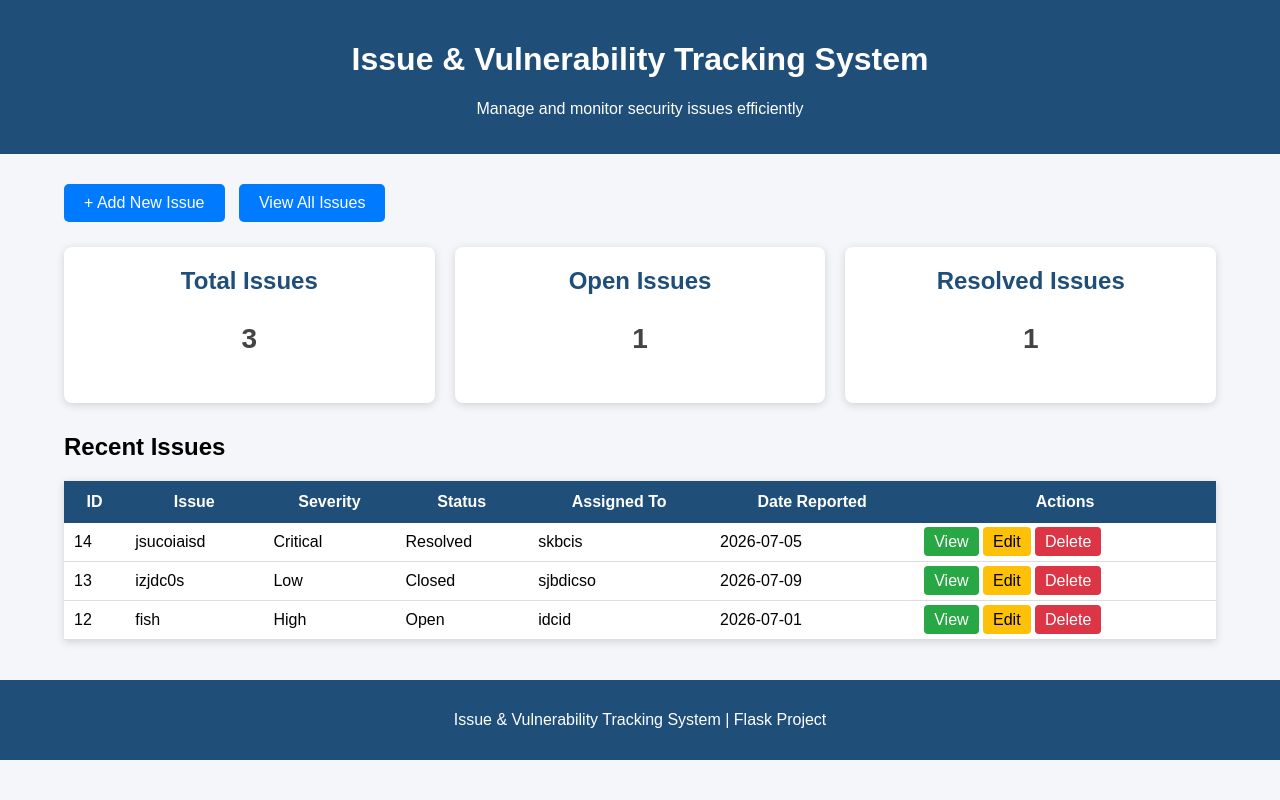
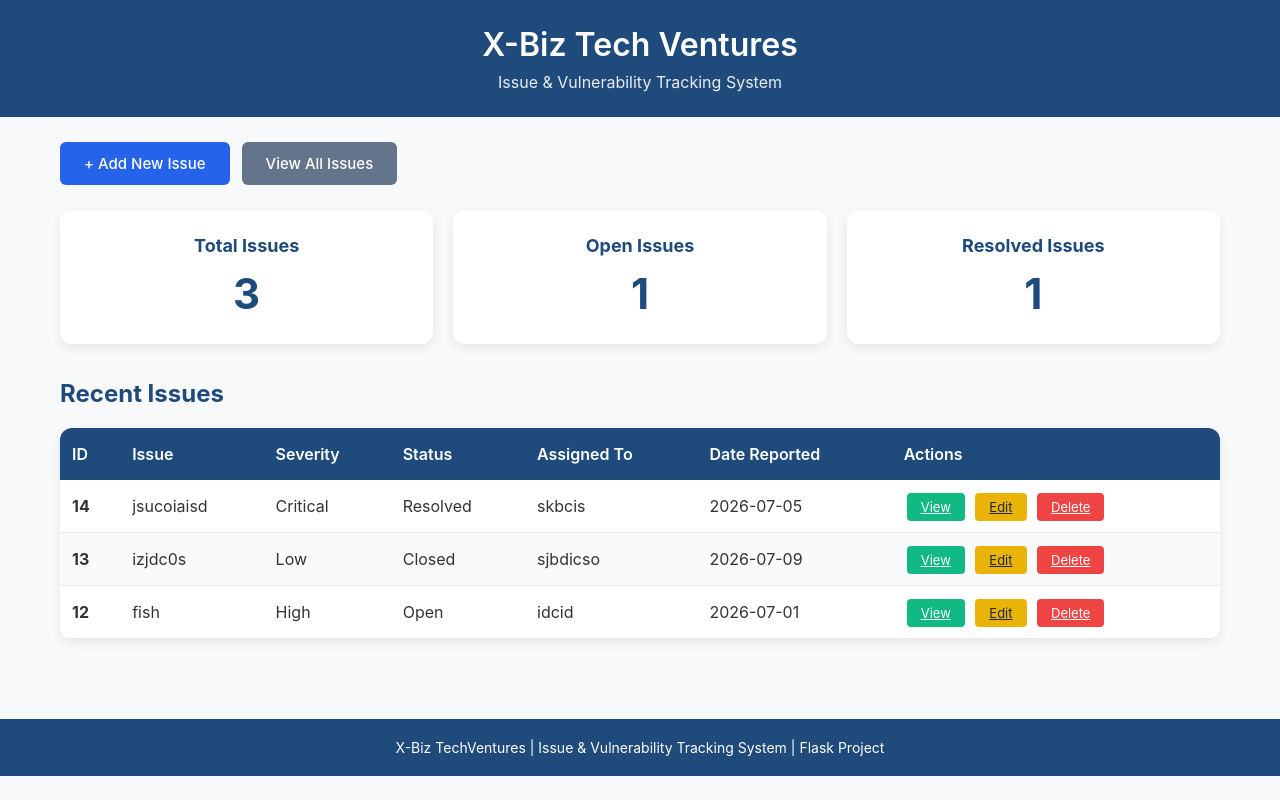
Before and after one commit to Khushig14/tracking-system, a Flask app: page / in a window 1280 px wide. Run offline with Flask 3, Linux system fonts and the light colour scheme; data comes from the database, SQL or seed files in the repository; both versions use the stored data as it was after the commit.

Commit message:
Redesign home html page

```diff
--- a/templates/home.html
+++ b/templates/home.html
@@ -5,63 +5,180 @@
     <meta name="viewport" content="width=device-width, initial-scale=1.0">
     <title>Issue & Vulnerability Tracking System</title>
     <style>
-        body { font-family: Arial, Helvetica, sans-serif; margin:0; background:#f4f6f9; }
-        header { background:#1f4e79; color:white; padding:20px; text-align:center; }
-        .container { width:90%; margin:auto; margin-top:30px; }
-        .buttons { margin-bottom:25px; }
+        * {
+            margin: 0;
+            padding: 0;
+            box-sizing: border-box;
+        }
+        body {
+            font-family: -apple-system, BlinkMacSystemFont, 'Segoe UI', Roboto, sans-serif;
+            background: #f8f9fa;
+            color: #333;
+        }
+        header {
+            background: #1e4a7c;
+            color: white;
+            padding: 25px 0;
+            text-align: center;
+        }
+        .header-content {
+            max-width: 1200px;
+            margin: 0 auto;
+            padding: 0 20px;
+        }
+        h1 {
+            font-size: 32px;
+            font-weight: 600;
+        }
+        .subtitle {
+            font-size: 16px;
+            opacity: 0.9;
+            margin-top: 8px;
+        }
+
+        .nav-buttons {
+            max-width: 1200px;
+            margin: 25px auto;
+            padding: 0 20px;
+            display: flex;
+            gap: 12px;
+        }
         .btn {
-            display:inline-block; padding:10px 20px; margin-right:10px;
-            background:#007bff; color:white; text-decoration:none; border-radius:5px;
+            padding: 12px 24px;
+            border: none;
+            border-radius: 6px;
+            font-size: 15px;
+            font-weight: 500;
+            cursor: pointer;
+            text-decoration: none;
+            display: inline-block;
         }
-        .btn:hover { background:#0056b3; }
-        .cards { display:flex; gap:20px; margin-bottom:30px; }
+        .btn-primary {
+            background: #2563eb;
+            color: white;
+        }
+        .btn-secondary {
+            background: #64748b;
+            color: white;
+        }
+
+        .container {
+            max-width: 1200px;
+            margin: 0 auto;
+            padding: 0 20px;
+        }
+
+        .stats {
+            display: flex;
+            gap: 20px;
+            margin-bottom: 35px;
+        }
         .card {
-            flex:1; background:white; padding:20px; text-align:center;
-            border-radius:8px; box-shadow:0 2px 8px rgba(0,0,0,0.15);
+            flex: 1;
+            background: white;
+            padding: 25px;
+            border-radius: 12px;
+            box-shadow: 0 4px 12px rgba(0,0,0,0.08);
+            text-align: center;
         }
-        .card h2 { margin:0; color:#1f4e79; }
-        .card p { font-size:28px; font-weight:bold; color:#444; }
-        table { width:100%; border-collapse:collapse; background:white; box-shadow:0 2px 8px rgba(0,0,0,0.15); }
-        th { background:#1f4e79; color:white; padding:12px; }
-        td { padding:10px; text-align:left; border-bottom:1px solid #ddd; }
-        tr:hover { background:#f2f2f2; }
-        .view { background:#28a745; color:white; padding:6px 10px; text-decoration:none; border-radius:4px; }
-        .view:hover { background:#218838; }
-        .edit { background:#ffc107; color:black; padding:6px 10px; text-decoration:none; border-radius:4px; }
-        .edit:hover { background:#e0a800; }
-        .delete { background:#dc3545; color:white; padding:6px 10px; text-decoration:none; border-radius:4px; }
-        .delete:hover { background:#c82333; }
-        footer { margin-top:40px; background:#1f4e79; color:white; text-align:center; padding:15px; }
+        .card h3 {
+            color: #1e4a7c;
+            font-size: 18px;
+            margin-bottom: 12px;
+        }
+        .card p {
+            font-size: 42px;
+            font-weight: 700;
+            color: #1e4a7c;
+            margin: 0;
+        }
+
+        h2 {
+            color: #1e4a7c;
+            margin-bottom: 20px;
+            font-size: 24px;
+        }
+
+        table {
+            width: 100%;
+            border-collapse: collapse;
+            background: white;
+            border-radius: 12px;
+            overflow: hidden;
+            box-shadow: 0 4px 12px rgba(0,0,0,0.08);
+        }
+        th {
+            background: #1e4a7c;
+            color: white;
+            padding: 16px 12px;
+            text-align: left;
+            font-weight: 600;
+        }
+        td {
+            padding: 16px 12px;
+            border-bottom: 1px solid #e5e7eb;
+        }
+        tr:nth-child(even) {
+            background: #f8fafc;
+        }
+        tr:hover {
+            background: #f1f5f9;
+        }
+
+        .btn-small {
+            padding: 6px 14px;
+            font-size: 13px;
+            border-radius: 4px;
+            margin: 0 3px;
+        }
+        .btn-view { background: #10b981; color: white; }
+        .btn-edit { background: #eab308; color: #1f2937; }
+        .btn-delete { background: #ef4444; color: white; }
+
+        footer {
+            margin-top: 80px;
+            background: #1e4a7c;
+            color: white;
+            text-align: center;
+            padding: 20px;
+            font-size: 14px;
+        }
     </style>
 </head>
 <body>
+
 <header>
-        <h1>Issue & Vulnerability Tracking System</h1>
-        <p>Manage and monitor security issues efficiently</p>
+    <div class="header-content">
+        <h1>X-Biz Tech Ventures</h1>
+        <p class="subtitle">Issue &amp; Vulnerability Tracking System</p>
+    </div>
 </header>
-    <div class="container">
-        <div class="buttons">
-            <a href="/add_issue" class="btn">+ Add New Issue</a>
-            <a href="/issues" class="btn">View All Issues</a>
+
+<div class="nav-buttons">
+    <a href="/add_issue" class="btn btn-primary">+ Add New Issue</a>
+    <a href="/issues" class="btn btn-secondary">View All Issues</a>
 </div>
 
-        <div class="cards">
+<div class="container">
+
+    <div class="stats">
         <div class="card">
-                <h2>Total Issues</h2>
+            <h3>Total Issues</h3>
             <p>{{ total_issues }}</p>
         </div>
         <div class="card">
-                <h2>Open Issues</h2>
+            <h3>Open Issues</h3>
             <p>{{ open_issues }}</p>
         </div>
         <div class="card">
-                <h2>Resolved Issues</h2>
+            <h3>Resolved Issues</h3>
             <p>{{ resolved_issues }}</p>
         </div>
     </div>
 
     <h2>Recent Issues</h2>
     <table>
+        <thead>
             <tr>
                 <th>ID</th>
                 <th>Issue</th>
@@ -71,28 +188,32 @@
                 <th>Date Reported</th>
                 <th>Actions</th>
             </tr>
+        </thead>
+        <tbody>
             {% for issue in issues %}
             <tr>
-                <td>{{ issue.id }}</td>
+                <td><strong>{{ issue.id }}</strong></td>
                 <td>{{ issue.title }}</td>
                 <td>{{ issue.severity }}</td>
                 <td>{{ issue.status }}</td>
                 <td>{{ issue.assigned_to or 'N/A' }}</td>
                 <td>{{ issue.date_reported or 'N/A' }}</td>
                 <td>
-                    <a href="/view_issue/{{ issue.id }}" class="view">View</a>
-                    <a href="/edit_issue/{{ issue.id }}" class="edit">Edit</a>
-                    <a href="/delete_issue/{{ issue.id }}" class="delete"
-                       onclick="return confirm('Are you sure you want to delete this issue?');">
-                        Delete
-                    </a>
+                    <a href="/view_issue/{{ issue.id }}" class="btn-small btn-view">View</a>
+                    <a href="/edit_issue/{{ issue.id }}" class="btn-small btn-edit">Edit</a>
+                    <a href="/delete_issue/{{ issue.id }}" class="btn-small btn-delete"
+                       onclick="return confirm('Delete this issue?');">Delete</a>
                 </td>
             </tr>
             {% endfor %}
+        </tbody>
     </table>
+
 </div>
+
 <footer>
-        <p>Issue & Vulnerability Tracking System | Flask Project</p>
+    X-Biz TechVentures | Issue &amp; Vulnerability Tracking System | Flask Project
 </footer>
+
 </body>
 </html>
```
Also changed, not shown: issues.db. Lines whose indentation alone changed are shown as unchanged.
